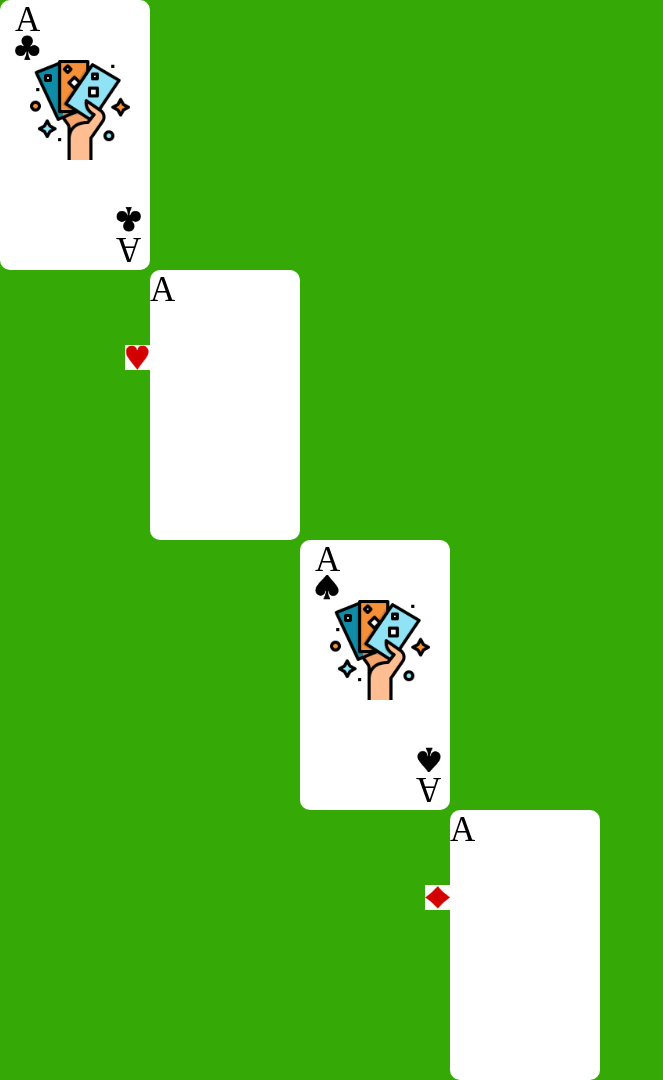
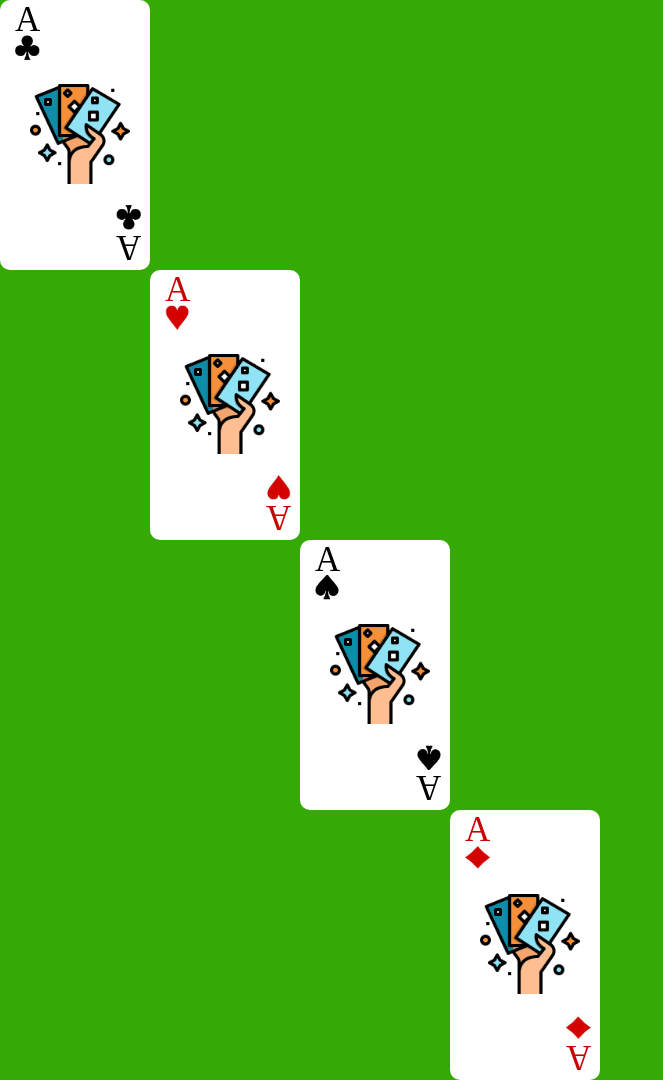
Before and after one commit to Deanjer/module2_eindopracht_week2, a plain HTML site: page index.html in a window 1280 px wide. Shown: the whole page, without its empty margins (0-663 px from the left). Drawn offline with Linux system fonts and the light colour scheme.

Commit message:
module2_eindopdracht_week2

```diff
--- a/assets/css/style.css
+++ b/assets/css/style.css
@@ -106,7 +106,7 @@ body{
     float: right;
     transform: rotate(180deg);
     margin-left: 90px;
-    margin-top: 69px;
+    margin-top: 43px;
     margin-right: 9px;
 }
 .imgmid{
@@ -116,13 +116,14 @@ body{
     margin-left: 30px;
     display: block;
     clear: left;
+    padding-top: 24px;
 }
 .upsidedownredp{
     /* clear:left; */
     float: right;
     transform: rotate(180deg);
     margin-left: 90px;
-    margin-top: 69px;
+    margin-top: 43px;
     margin-right: 9px;
     color: rgb(199, 3, 3);
 }
--- a/index.html
+++ b/index.html
@@ -17,8 +17,11 @@
         <img class="upsidedownzwart" src="assets/images/klaver.jpg" />
       </div>
       <div class="kaart2">
-        <p>A</p>
-        <img class="img-normal" src="assets/images/hart.jpg" />
+        <p class="kaart2p">A</p>
+        <img class="img-normalred" src="assets/images/hart.jpg" />
+        <img class="imgmid" src="assets/images/card-game.png" />
+        <p class="upsidedownredp">A</p>
+        <img class="upsidedownred" src="assets/images/hart.jpg" />
       </div>
       <div class="kaart3">
         <p class="kaart3p">A</p>
@@ -28,8 +31,11 @@
         <img class="upsidedownzwart" src="assets/images/schoppen.jpg" />
       </div>
       <div class="kaart4">
-        <p>A</p>
-        <img class="img-normal" src="assets/images/ruit.jpg" />
+        <p class="kaart4p">A</p>
+        <img class="img-normalred" src="assets/images/ruit.jpg" />
+        <img class="imgmid" src="assets/images/card-game.png" />
+        <p class="upsidedownredp">A</p>
+        <img class="upsidedownred" src="assets/images/ruit.jpg" />
       </div>
     </div>
   </body>
```
